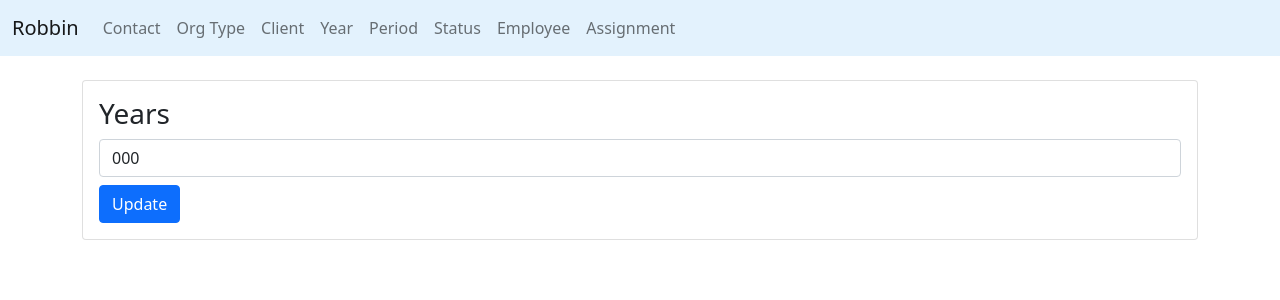
After one commit to Nandraj/Robbin, a Django app: page /year_edit/1/ in a window 1280 px wide. The commit adds this page. Shown: the top 300 px of the page. Run offline with Django 3.2, Linux system fonts and the light colour scheme; tables that the repository leaves empty hold one stand-in row (values such as "Sample post"); some libraries are stand-ins or nearby versions.

Commit message:
Year: Edit func added

```diff
--- a/app/templates/app/partials/_navbar.html
+++ b/app/templates/app/partials/_navbar.html
@@ -11,7 +11,7 @@
                     <a class="nav-link" href="{% url 'contact' %}">Contact</a>
                 </li>
                 <li class="nav-item">
-                    <a class="nav-link" href="{% url 'org-type' %}">Org Type</a>
+                    <a class="nav-link" href="{% url 'org_type' %}">Org Type</a>
                 </li>
                 <li class="nav-item">
                     <a class="nav-link" href="{% url 'client' %}">Client</a>
--- /dev/null
+++ b/app/templates/app/year-edit.html
@@ -0,0 +1,20 @@
+{% extends 'app/base.html' %}
+
+{% block content %}
+{% load widget_tweaks %}
+<div class="card card-body mt-4 mb-4">
+    <h3>Years</h3>
+    <form action="" method="POST">
+        {% csrf_token %}
+        <div class="form-group">
+            {{ form.number | add_class:"form-control"}}
+        </div>
+        <div class="form-group mt-2">
+            <button type="submit" class="btn btn-primary">
+                Update
+            </button>
+        </div>
+    </form>
+</div>
+
+{% endblock %}
--- a/app/templates/app/year.html
+++ b/app/templates/app/year.html
@@ -31,7 +31,7 @@
             <td>{{ yr.id }}</td>
             <td>{{ yr.number }}</td>
             <td>
-                <button class="btn btn-primary btn-sm"><i class="fa fa-pencil"></i></button>
+                <a class="btn btn-primary btn-sm" href="{% url 'year_edit' yr.id %}"><i class="fa fa-pencil"></i></a>
                 <button class="btn btn-danger btn-sm"><i class="fa fa-trash"></i></button>
             </td>
         </tr>
--- a/app/urls.py
+++ b/app/urls.py
@@ -5,12 +5,12 @@ from . import views
 urlpatterns = [
     path('', views.home, name='home'),
     path('contact/', views.contact, name='contact'),
-    path('org-type/', views.orgType, name='org-type'),
+    path('org_type/', views.orgType, name='org_type'),
     path('client/', views.client, name='client'),
     path('year/', views.year, name='year'),
     path('period/', views.period, name='period'),
     path('status/', views.status, name='status'),
     path('employee/', views.employee, name='employee'),
     path('assignment/', views.assignment, name='assignment'),
-
+    path('year_edit/<str:pk>/', views.yearEdit, name='year_edit'),
 ]
--- a/app/views.py
+++ b/app/views.py
@@ -1,6 +1,6 @@
 from django import forms
 from app.models import Year
-from django.shortcuts import render
+from django.shortcuts import render, redirect
 from .models import (
     Year
 )
@@ -43,6 +43,18 @@ def year(request):
     return render(request, 'app/year.html', context)
 
 
+def yearEdit(request, pk):
+    year = Year.objects.get(id=pk)
+    form = YearForm(instance=year)
+    if request.method == 'POST':
+        form = YearForm(request.POST, instance=year)
+        if form.is_valid():
+            form.save()
+            return redirect('year')
+    context = {'form': form}
+    return render(request, 'app/year-edit.html', context)
+
+
 def period(request):
     context = {}
     return render(request, 'app/period.html', context)
```
